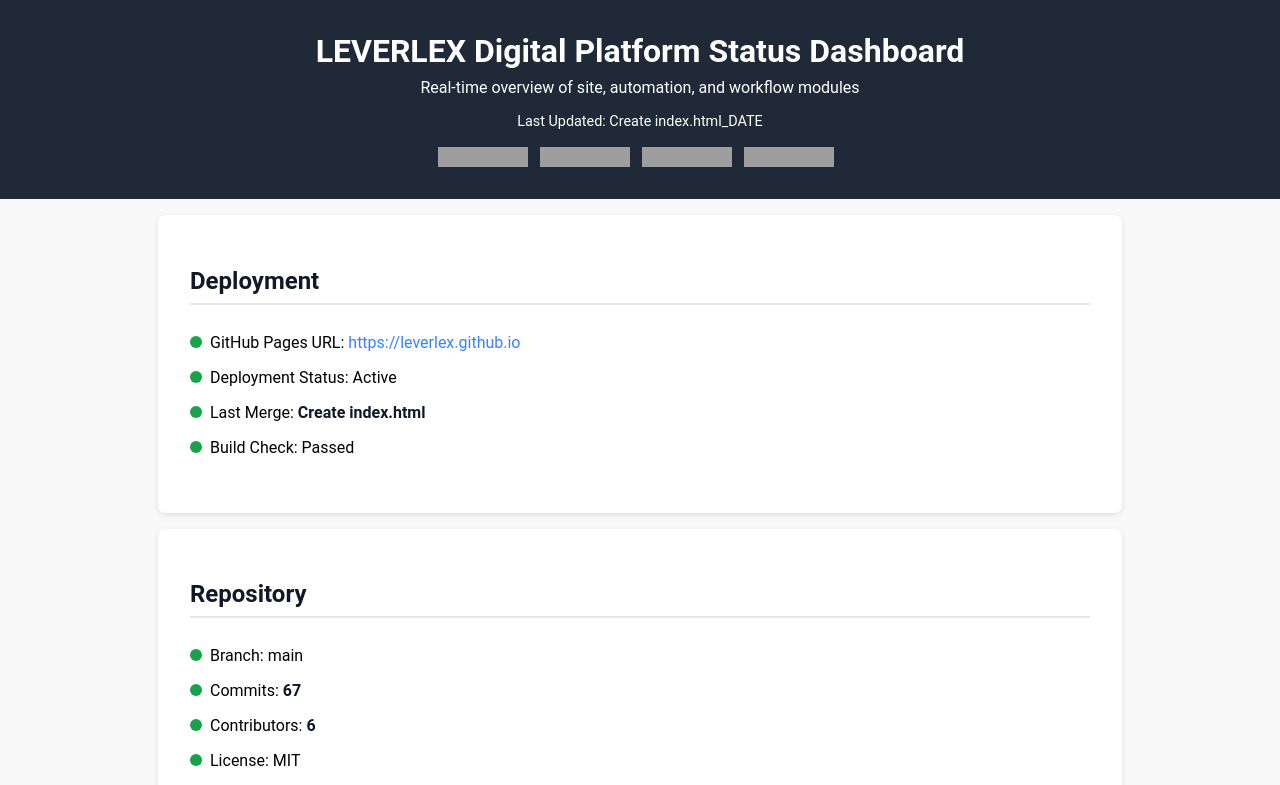
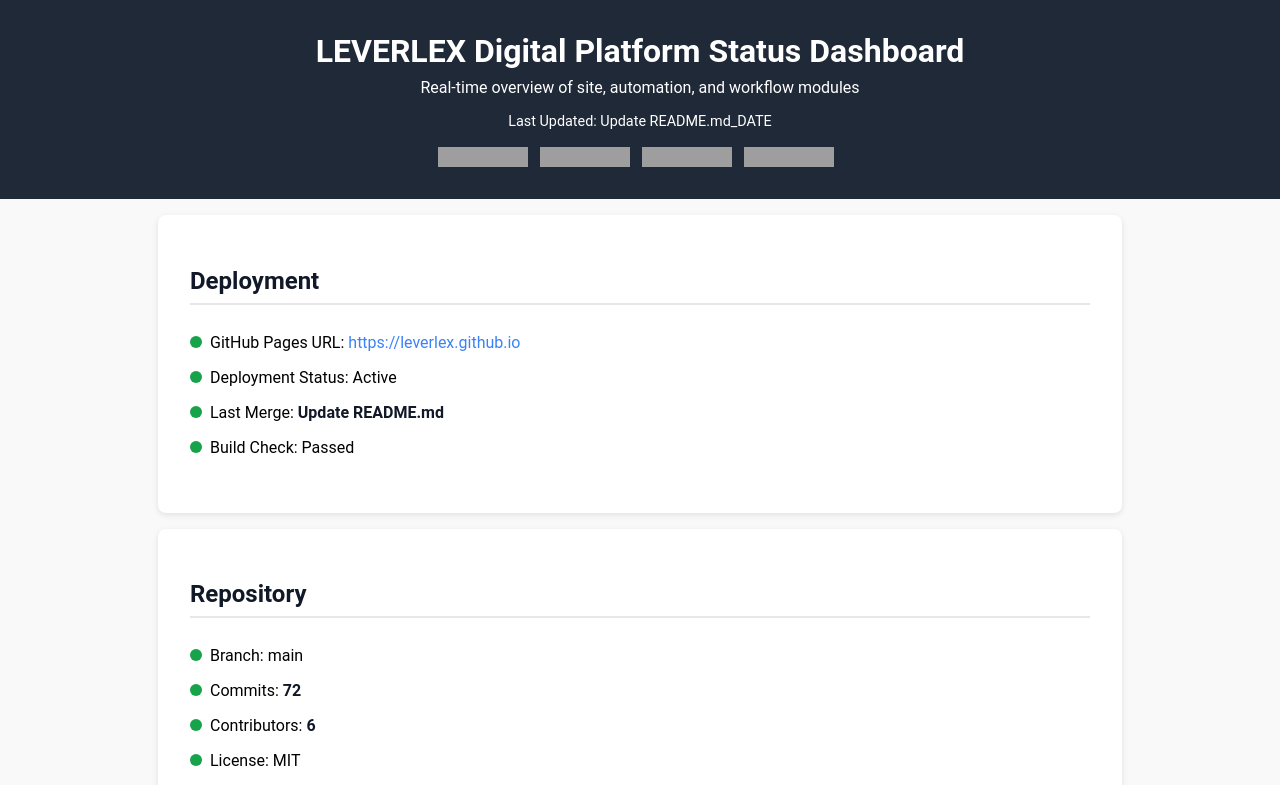
Before and after one commit to LEVERLEX/leverlex.github.io, a Jekyll site: the page dashboard.html, which Jekyll copies as it is, in a window 1280 px wide. Shown: the top 785 px of the page. Built offline with Jekyll 4.4.1, drawn with Linux system fonts in a browser that asks for light colours; grey boxes are pictures that could not be loaded.

Commit message:
Auto-update dashboard with latest stats [skip ci]

```diff
--- a/dashboard.html
+++ b/dashboard.html
@@ -28,7 +28,7 @@
 <header>
   <h1>LEVERLEX Digital Platform Status Dashboard</h1>
   <p>Real-time overview of site, automation, and workflow modules</p>
-  <p style="font-size: 0.9rem; margin-top: 0.5rem;">Last Updated: Create index.html_DATE</p>
+  <p style="font-size: 0.9rem; margin-top: 0.5rem;">Last Updated: Update README.md_DATE</p>
   <div class="workflow-badges">
     <img src="https://img.shields.io/badge/status-active-success" alt="Status Badge" class="badge">
     <img src="https://img.shields.io/badge/deployment-github--pages-blue" alt="Deployment Badge" class="badge">
@@ -42,7 +42,7 @@
   <ul>
     <li><span class="status green"></span>GitHub Pages URL: <a href="https://leverlex.github.io" target="_blank">https://leverlex.github.io</a></li>
     <li><span class="status green"></span>Deployment Status: Active</li>
-    <li><span class="status green"></span>Last Merge: <span class="stat-value">Create index.html</span></li>
+    <li><span class="status green"></span>Last Merge: <span class="stat-value">Update README.md</span></li>
     <li><span class="status green"></span>Build Check: Passed</li>
   </ul>
 </section>
@@ -51,7 +51,7 @@
   <h2>Repository</h2>
   <ul>
     <li><span class="status green"></span>Branch: main</li>
-    <li><span class="status green"></span>Commits: <span class="stat-value" id="commit-count">67</span></li>
+    <li><span class="status green"></span>Commits: <span class="stat-value" id="commit-count">72</span></li>
     <li><span class="status green"></span>Contributors: <span class="stat-value" id="contributor-count">6</span></li>
     <li><span class="status green"></span>License: MIT</li>
     <li><span class="status yellow"></span>Pinned: Pending</li>
```
